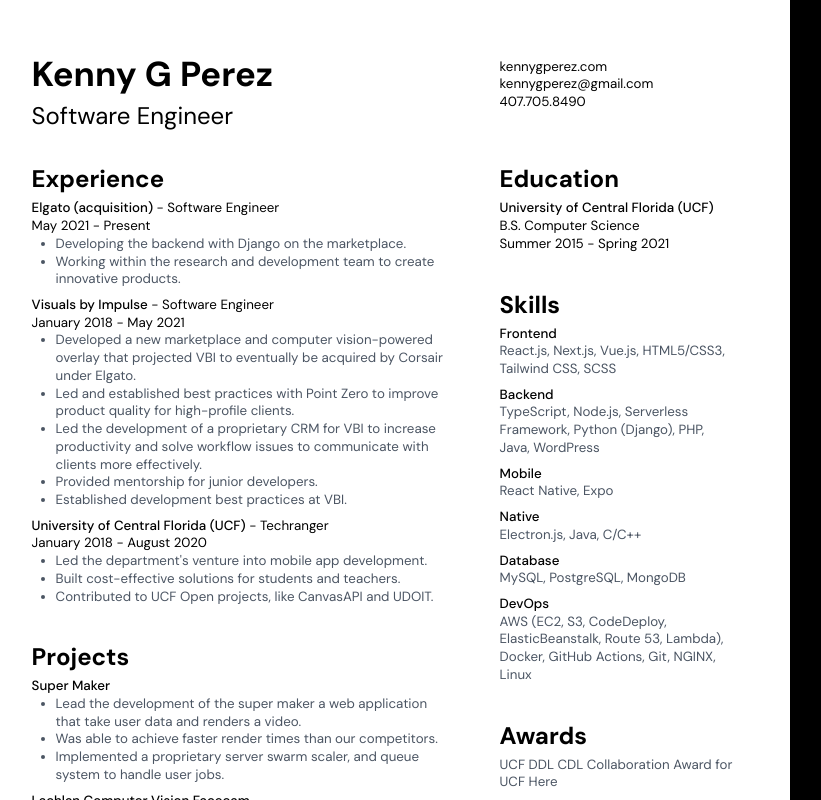
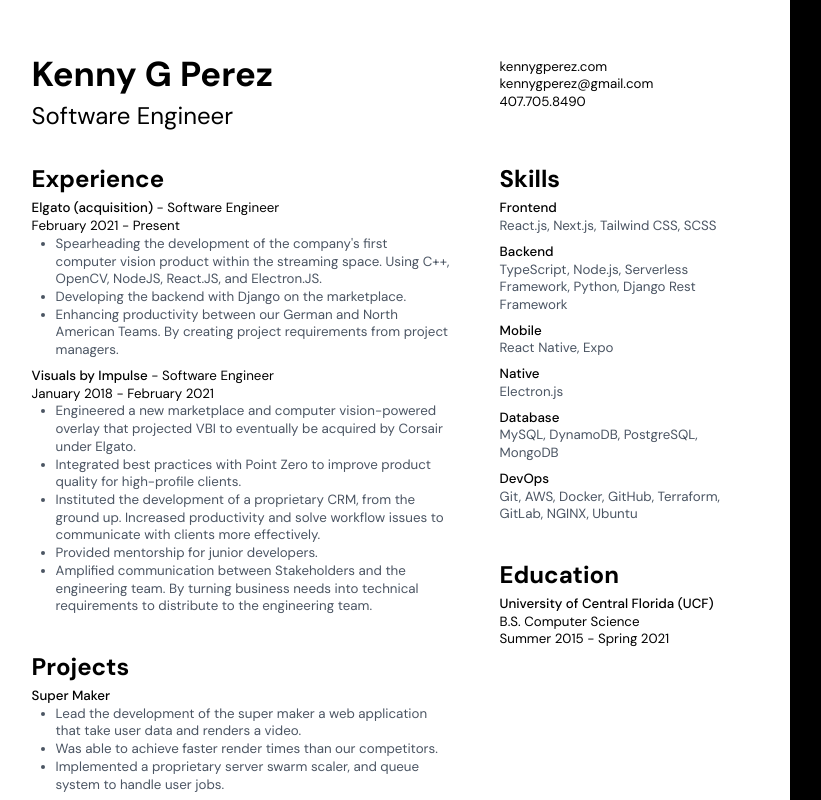
Before and after one commit to kennygperez/resume, a React (Create React App) app: page / in a window 1280 px wide. Shown: the whole page, without its empty margins (26-847 px from the left). Built offline with nearby package versions, Linux system fonts and the light colour scheme.

Commit message:
feat: q2 updates

```diff
--- a/src/components/Resume.tsx
+++ b/src/components/Resume.tsx
@@ -4,13 +4,12 @@
 import { H1 } from './H1';
 import { H2 } from './H2';
 import { H3 } from './H3';
-
+import { Period } from './Period';
+import { Section } from './Section';
 import {
-	awards,
 	education,
 	email,
 	experiences,
-	languages,
 	name,
 	phone,
 	projects,
@@ -18,8 +17,6 @@
 	title,
 	website,
 } from '../data/info';
-import { Period } from './Period';
-import { Section } from './Section';
 
 const DEBUG: boolean = false;
 
@@ -104,13 +101,6 @@
 
 			{/* INFO */}
 			<div className='col-span-3 row-span-8'>
-				<H2>Education</H2>
-				<Section>
-					<div className='font-medium'>{education.school}</div>
-					<div>{education.degree}</div>
-					<Period period={education.period} />
-				</Section>
-
 				<H2>Skills</H2>
 				<Section>
 					{Object.keys(skills).map((skillGroupName, index, { length }) => (
@@ -126,14 +116,11 @@
 					))}
 				</Section>
 
-				<H2>Awards</H2>
+				<H2>Education</H2>
 				<Section>
-					<div className='text-gray-600'>{awards.join(', ')}</div>
-				</Section>
-
-				<H2>Languages</H2>
-				<Section noMarginBottom={true}>
-					<div className='text-gray-600'>{languages.join(', ')}</div>
+					<div className='font-medium'>{education.school}</div>
+					<div>{education.degree}</div>
+					<Period period={education.period} />
 				</Section>
 			</div>
 		</div>
--- a/src/data/info.ts
+++ b/src/data/info.ts
@@ -25,13 +25,9 @@
 type Skills = Record<string, string[]>;
 
 export const name: string = 'Kenny G Perez';
-
 export const title: string = 'Software Engineer';
-
 export const email: string = 'kennygperez@gmail.com';
-
 export const phone: string = '4077058490';
-
 export const website: string = 'kennygperez.com';
 
 export const experiences: Experience[] = [
@@ -39,12 +35,13 @@
 		companyName: 'Elgato (acquisition)',
 		title: 'Software Engineer',
 		period: {
-			start: 'May 2021',
+			start: 'February 2021',
 			end: 'Present',
 		},
 		responsibilities: [
+			"Spearheading the development of the company's first computer vision product within the streaming space. Using C++, OpenCV, NodeJS, React.JS, and Electron.JS.",
 			'Developing the backend with Django on the marketplace.',
-			'Working within the research and development team to create innovative products.',
+			'Enhancing productivity between our German and North American Teams. By creating project requirements from project managers.',
 		],
 	},
 	{
@@ -52,27 +49,14 @@
 		title: 'Software Engineer',
 		period: {
 			start: 'January 2018',
-			end: 'May 2021',
+			end: 'February 2021',
 		},
 		responsibilities: [
-			'Developed a new marketplace and computer vision-powered overlay that projected VBI to eventually be acquired by Corsair under Elgato.',
-			'Led and established best practices with Point Zero to improve product quality for high-profile clients.',
-			'Led the development of a proprietary CRM for VBI to increase productivity and solve workflow issues to communicate with clients more effectively.',
+			'Engineered a new marketplace and computer vision-powered overlay that projected VBI to eventually be acquired by Corsair under Elgato.',
+			'Integrated best practices with Point Zero to improve product quality for high-profile clients.',
+			'Instituted the development of a proprietary CRM, from the ground up. Increased productivity and solve workflow issues to communicate with clients more effectively.',
 			'Provided mentorship for junior developers.',
-			'Established development best practices at VBI.',
-		],
-	},
-	{
-		companyName: 'University of Central Florida (UCF)',
-		title: 'Techranger', // - Center for Distributed Learning (CDL)
-		period: {
-			start: 'January 2018',
-			end: 'August 2020',
-		},
-		responsibilities: [
-			"Led the department's venture into mobile app development.",
-			'Built cost-effective solutions for students and teachers.',
-			'Contributed to UCF Open projects, like CanvasAPI and UDOIT.',
+			'Amplified communication between Stakeholders and the engineering team. By turning business needs into technical requirements to distribute to the engineering team.',
 		],
 	},
 ];
@@ -115,38 +99,25 @@
 };
 
 export const skills: Skills = {
-	Frontend: [
-		'React.js',
-		'Next.js',
-		'Vue.js',
-		'HTML5/CSS3',
-		'Tailwind CSS',
-		'SCSS',
-	],
+	Frontend: ['React.js', 'Next.js', 'Tailwind CSS', 'SCSS'],
 	Backend: [
 		'TypeScript',
 		'Node.js',
 		'Serverless Framework',
-		'Python (Django)',
-		'PHP',
-		'Java',
-		'WordPress',
+		'Python',
+		'Django Rest Framework',
 	],
 	Mobile: ['React Native', 'Expo'],
-	Native: ['Electron.js', 'Java', 'C/C++'],
-	Database: ['MySQL', 'PostgreSQL', 'MongoDB'],
+	Native: ['Electron.js'],
+	Database: ['MySQL', 'DynamoDB', 'PostgreSQL', 'MongoDB'],
 	DevOps: [
-		'AWS (EC2, S3, CodeDeploy, ElasticBeanstalk, Route 53, Lambda)',
+		'Git',
+		'AWS',
 		'Docker',
-		'GitHub Actions',
-		'Git',
+		'GitHub',
+		'Terraform',
+		'GitLab',
 		'NGINX',
-		'Linux',
+		'Ubuntu',
 	],
 };
-
-export const awards: string[] = [
-	'UCF DDL CDL Collaboration Award for UCF Here',
-];
-
-export const languages: string[] = ['English', 'Spanish'];
```
